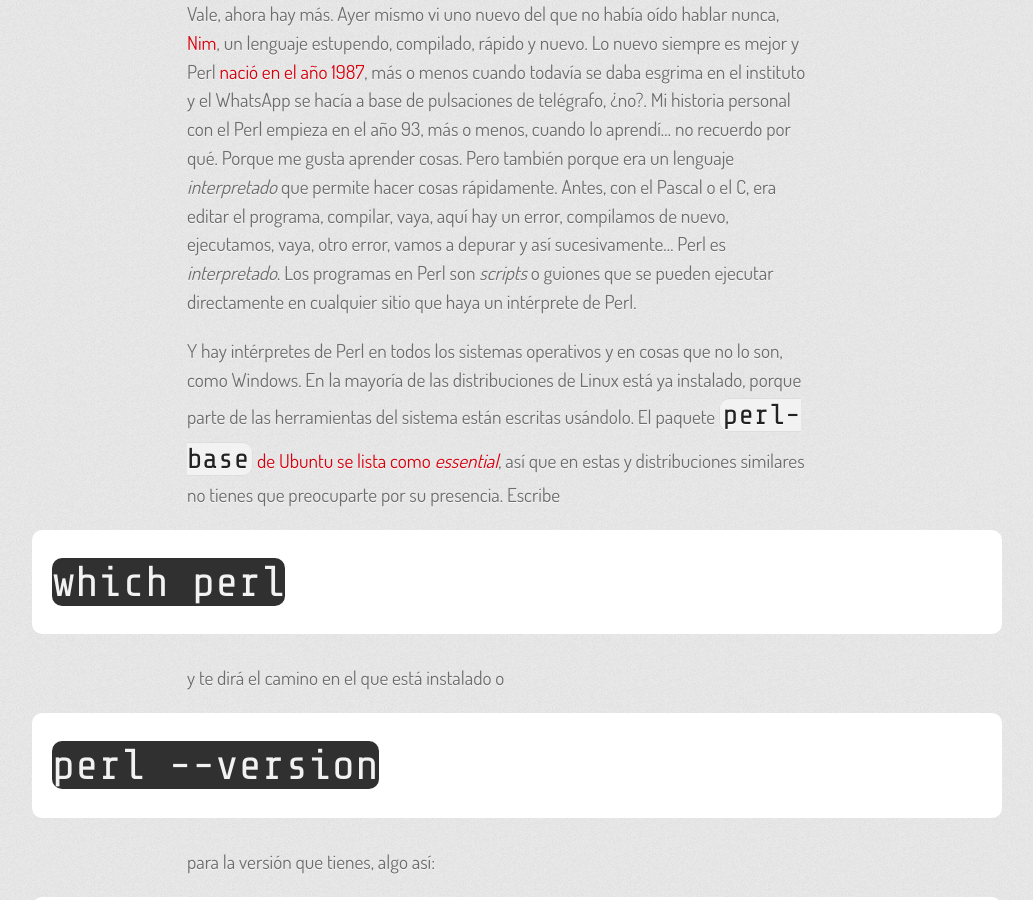
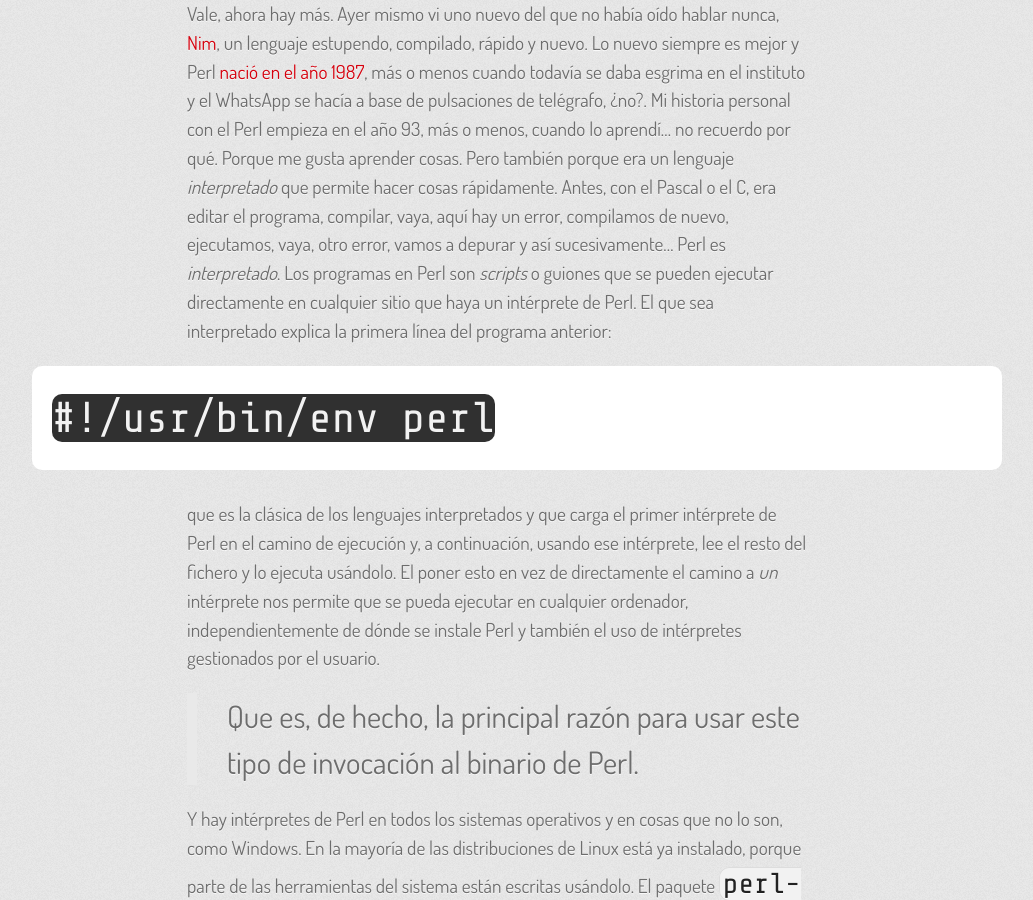
Before and after one commit to JJ/perl-moderno, a Jekyll site: the page built from index.md, in a window 1280 px wide and 900 px high, scrolled down 1325 px. Shown: the whole window, without its empty margins (143-1176 px from the left). Built offline with Jekyll 4.4.1, drawn with Linux system fonts in a browser that asks for light colours; some web fonts are replaced; some of the changed text lies outside the part shown.

Commit message:
Sync gh-pages with master

```diff
--- a/index.md
+++ b/index.md
@@ -34,7 +34,36 @@ Hay decenas de lenguajes hoy en día.
 
 >Menuda tontería. Siempre los ha habido.
 
-Vale, ahora hay más. Ayer mismo vi uno nuevo del que no había oído hablar nunca, [Nim](http://nim-lang.org/), un lenguaje estupendo, compilado, rápido y nuevo. Lo nuevo siempre es mejor y Perl [nació en el año 1987](http://history.perl.org/PerlTimeline.html), más o menos cuando todavía se daba esgrima en el instituto y el WhatsApp se hacía a base de pulsaciones de telégrafo, ¿no?. Mi historia personal con el Perl empieza en el año 93, más o menos, cuando lo aprendí... no recuerdo por qué. Porque me gusta aprender cosas. Pero también porque era un lenguaje *interpretado* que permite hacer cosas rápidamente. Antes, con el Pascal o el C, era editar el programa, compilar, vaya, aquí hay un error, compilamos de nuevo, ejecutamos, vaya, otro error, vamos a depurar y así sucesivamente... Perl es *interpretado*. Los programas en Perl son *scripts* o guiones que se pueden ejecutar directamente en cualquier sitio que haya un intérprete de Perl.
+Vale, ahora hay más. Ayer mismo vi uno nuevo del que no había oído
+hablar nunca, [Nim](http://nim-lang.org/), un lenguaje estupendo,
+compilado, rápido y nuevo. Lo nuevo siempre es mejor y Perl
+[nació en el año 1987](http://history.perl.org/PerlTimeline.html), más
+o menos cuando todavía se daba esgrima en el instituto y el WhatsApp
+se hacía a base de pulsaciones de telégrafo, ¿no?. Mi historia
+personal con el Perl empieza en el año 93, más o menos, cuando lo
+aprendí... no recuerdo por qué. Porque me gusta aprender cosas. Pero
+también porque era un lenguaje *interpretado* que permite hacer cosas
+rápidamente. Antes, con el Pascal o el C, era editar el programa,
+compilar, vaya, aquí hay un error, compilamos de nuevo, ejecutamos,
+vaya, otro error, vamos a depurar y así sucesivamente... Perl es
+*interpretado*. Los programas en Perl son *scripts* o guiones que se
+pueden ejecutar directamente en cualquier sitio que haya un intérprete
+de Perl. El que sea interpretado explica la primera línea del programa
+anterior:
+
+	#!/usr/bin/env perl
+
+que es la clásica de los lenguajes interpretados y que carga el primer
+intérprete de Perl en el camino de ejecución y, a continuación, usando
+ese intérprete, lee el resto del fichero y lo ejecuta usándolo. El
+poner esto en vez de directamente el camino a *un* intérprete nos
+permite que se pueda ejecutar en cualquier ordenador,
+independientemente de dónde se instale Perl y también el uso de
+intérpretes gestionados por el usuario.
+
+>Que es, de hecho, la principal razón para usar este tipo de
+>invocación al binario de Perl.
+
 
 Y hay intérpretes de Perl en todos los sistemas operativos y en cosas que no lo son, como Windows. En la mayoría de las distribuciones de Linux está ya instalado, porque parte de las herramientas del sistema están escritas usándolo. El paquete [`perl-base` de Ubuntu se lista como *essential*](http://packages.ubuntu.com/trusty/perl-base), así que en estas y distribuciones similares no tienes que preocuparte por su presencia. Escribe
 
@@ -69,3 +98,7 @@ web, incluyendo servicios web, procesamiento de datos masivos usando
 cualquier cosa, hasta
 [algoritmos evolutivos](http://es.tldp.org/Presentaciones/200211hispalinux/merelo/ae-hispalinux2002.html)
 o cualquier otro tema de investigación.
+
+>El hecho de que sea interpretado hace que su velocidad *de ejecución*
+>no sea óptima. Pero lo compensa con creces con la velocidad de
+>creación de nuevas aplicaciones.
```
Also changed, not shown: README.md.
